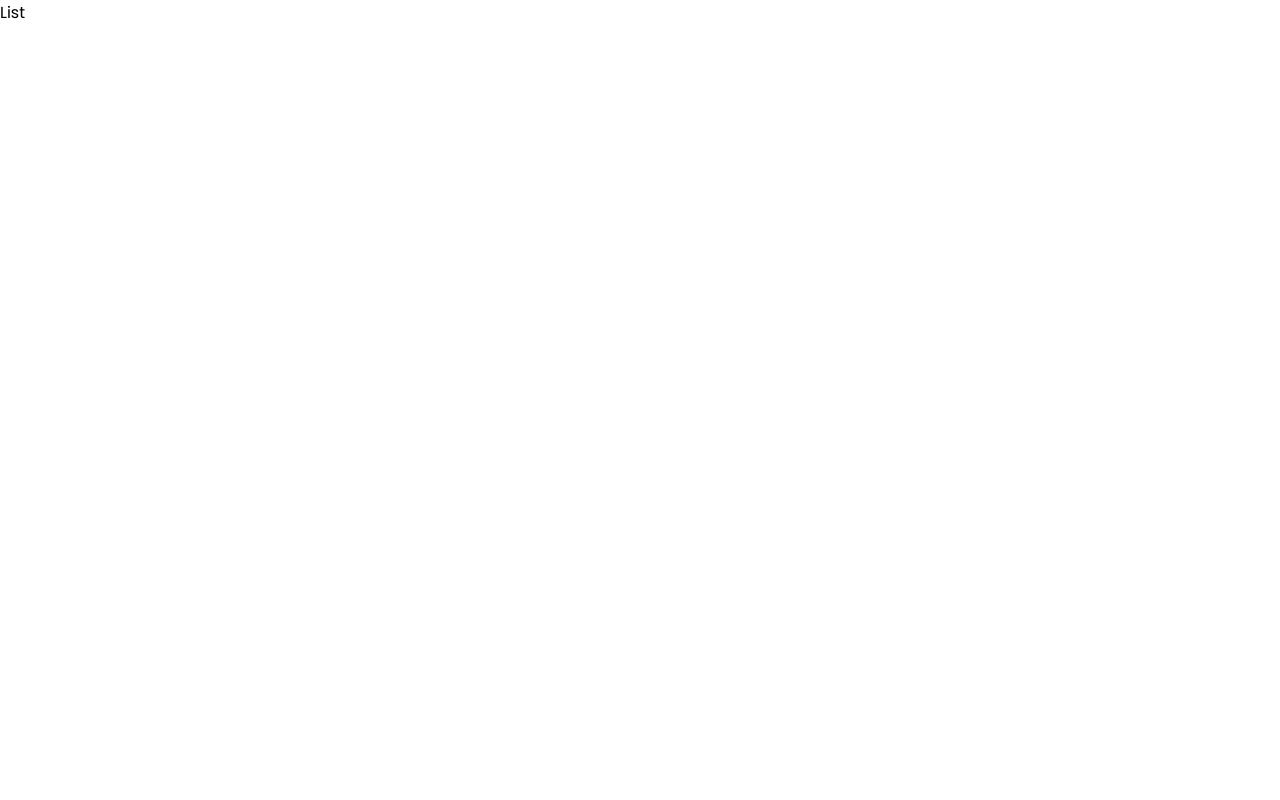
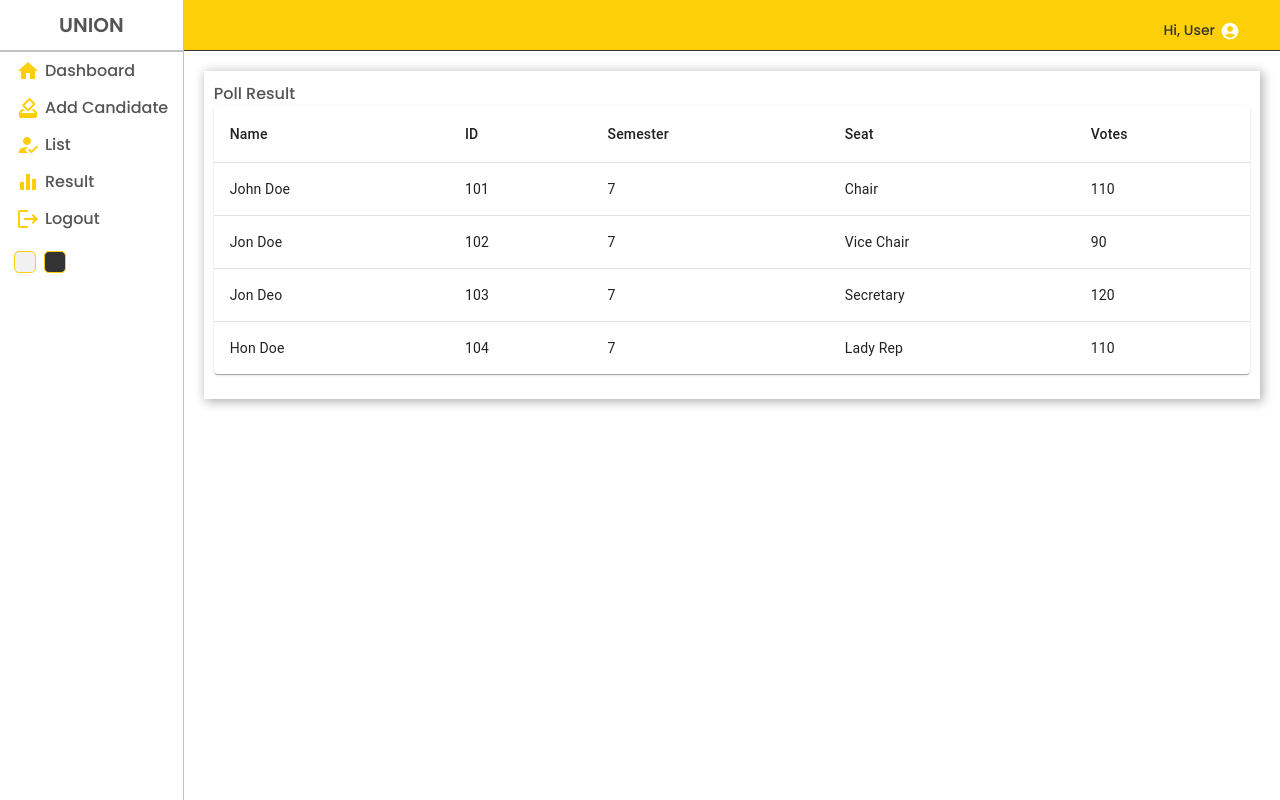
Before and after one commit to shihabsaleem/unionCES, a React (Create React App) app: page /List in a window 1280 px wide. Built offline with nearby package versions, Linux system fonts and the light colour scheme.

Commit message:
List Completed

```diff
--- a/src/Component/Table/table.scss
+++ b/src/Component/Table/table.scss
@@ -1,3 +1,5 @@
 .table{
 color: #555555;
+overflow: scroll;
+scroll-behavior: smooth;
 }
--- a/src/Pages/List/List.jsx
+++ b/src/Pages/List/List.jsx
@@ -1,9 +1,24 @@
 import React from 'react'
 import './list.scss'
+import Sidebar from '../../Component/Sidebar/Sidebar'
+import Navbar from '../../Component/Navbar/Navbar'
+import Table from '../../Component/Table/Table'
+
 
 const List = () => {
   return (
-    <div>List</div>
+    <div className="home">
+      <Sidebar />
+      <div className="homeContainer">
+        <Navbar />
+
+
+        <div className="listContainer">
+          <div className="listTitle">Poll Result
+          <Table/></div>
+        </div>
+      </div>
+    </div>
   )
 }
 
```
